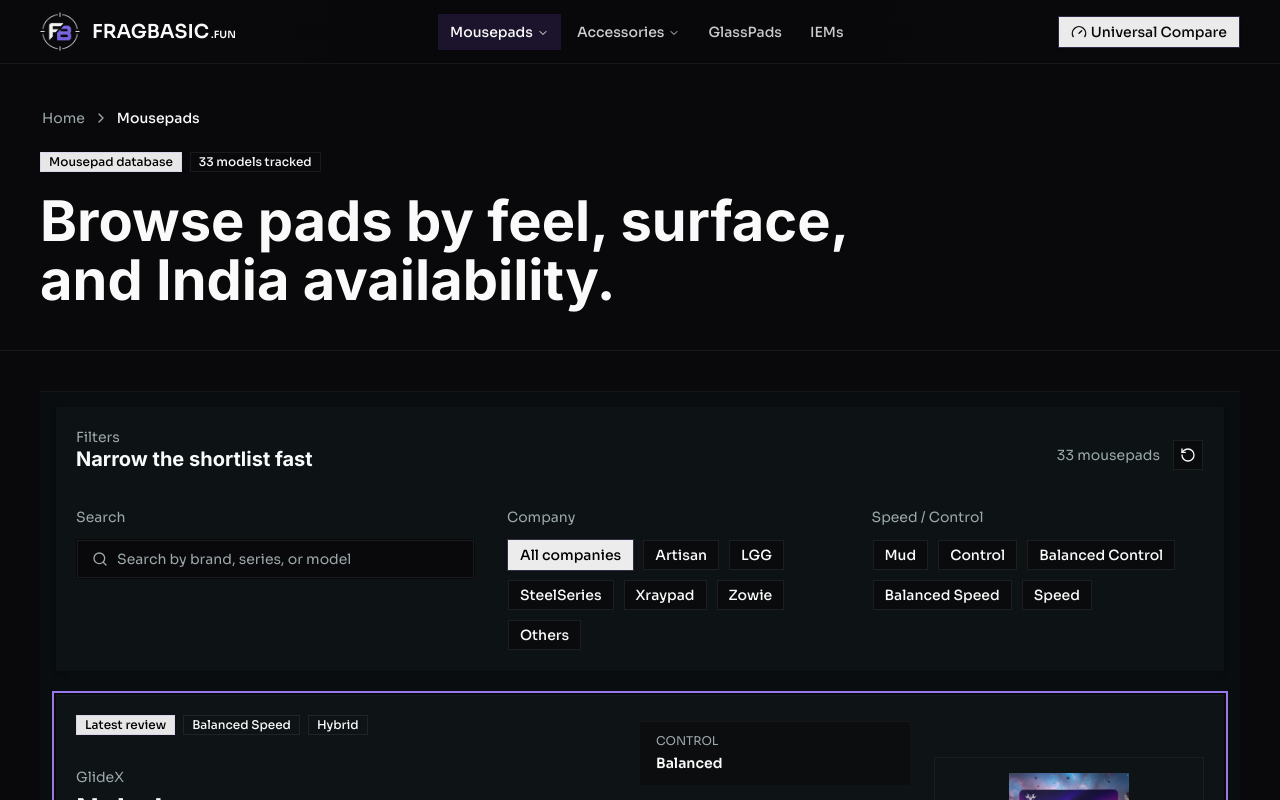
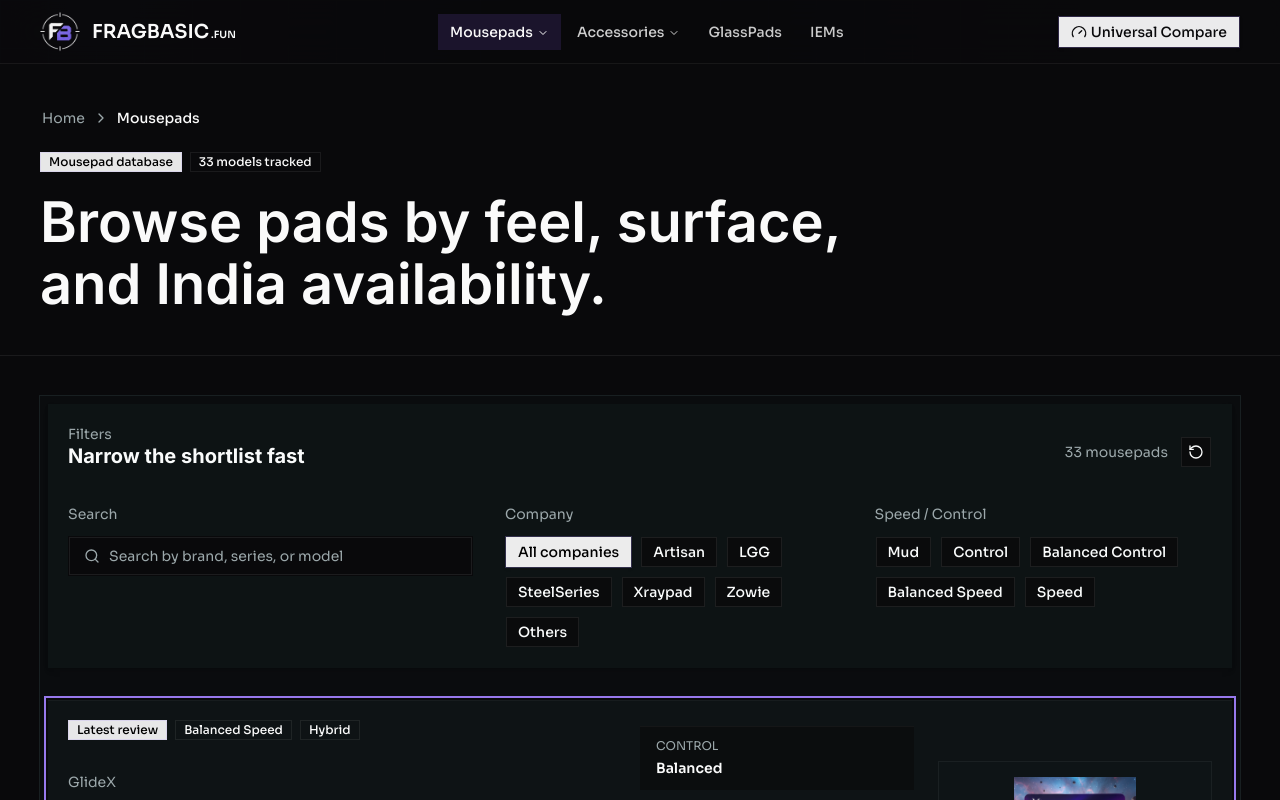
Before and after one commit to Hyperion147/fragbasic, a Next.js app: page /mousepads in a window 1280 px wide. Shown: the top 800 px of the page. Built offline with nearby package versions, Linux system fonts and the light colour scheme.

Commit message:
updated some ui and ownership.md

```diff
--- a/src/app/globals.css
+++ b/src/app/globals.css
@@ -260,10 +260,10 @@
 
     .page-title {
         font-family: var(--font-heading);
-        font-size: 2.125rem;
-        line-height: 1.05;
+        font-size: 2rem;
+        line-height: 1.1;
         letter-spacing: 0;
-        font-weight: 700;
+        font-weight: 600;
         text-wrap: balance;
     }
 
@@ -339,7 +339,7 @@
     }
 
     .data-panel {
-        @apply bg-card/42 shadow-[inset_0_1px_0_color-mix(in_srgb,var(--foreground)_4%,transparent)];
+        @apply bg-card/32 ring ring-accent;
     }
 
     .soft-panel {
--- a/src/components/SiteSection.tsx
+++ b/src/components/SiteSection.tsx
@@ -10,7 +10,7 @@ export function SiteSection({
   return (
     <div
       className={cn(
-        "data-panel p-3 md:p-4",
+        "data-panel p-2",
         className
       )}
     >
--- a/src/components/mousepads/mousepad-browser.tsx
+++ b/src/components/mousepads/mousepad-browser.tsx
@@ -143,7 +143,7 @@ export function MousepadBrowser({
     : filteredMousepads;
 
   return (
-    <div className="space-y-6">
+    <div className="space-y-8">
       <MousepadFilters
         brands={brands}
         categories={categories}
```
Also changed, not shown: 1 other file (tests, documents, lock files or other folders).
